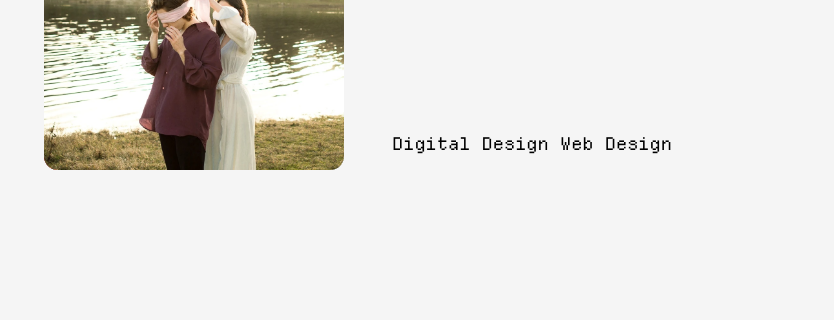
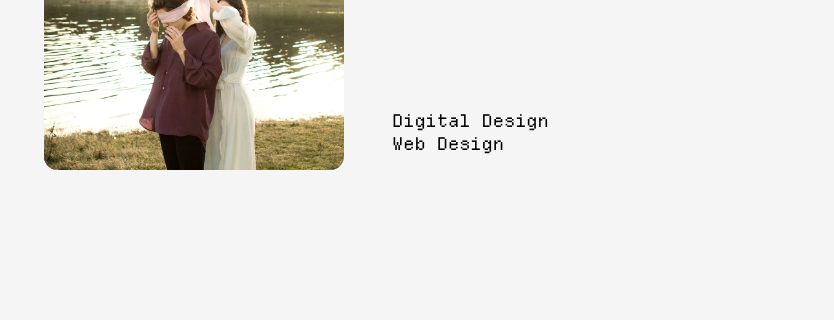
Before and after one commit to pablo-bueno-webdesign/PabloBueno-Portfolio, a plain HTML site: page index.html in a window 1280 px wide. Shown: the part 380-700 px from the top of the page, 446-1280 px from the left. Drawn offline with Linux system fonts and the light colour scheme.

Commit message:
Update index.css

```diff
--- a/css/index.css
+++ b/css/index.css
@@ -95,6 +95,10 @@ body {
             }
         }
         .Hero-jobs {
+            display: flex;
+            flex-direction: column;
+            justify-content: start;
+            align-items: start;
             justify-self: start;
             line-height: 1.3;
             padding-bottom: 14px;
```
